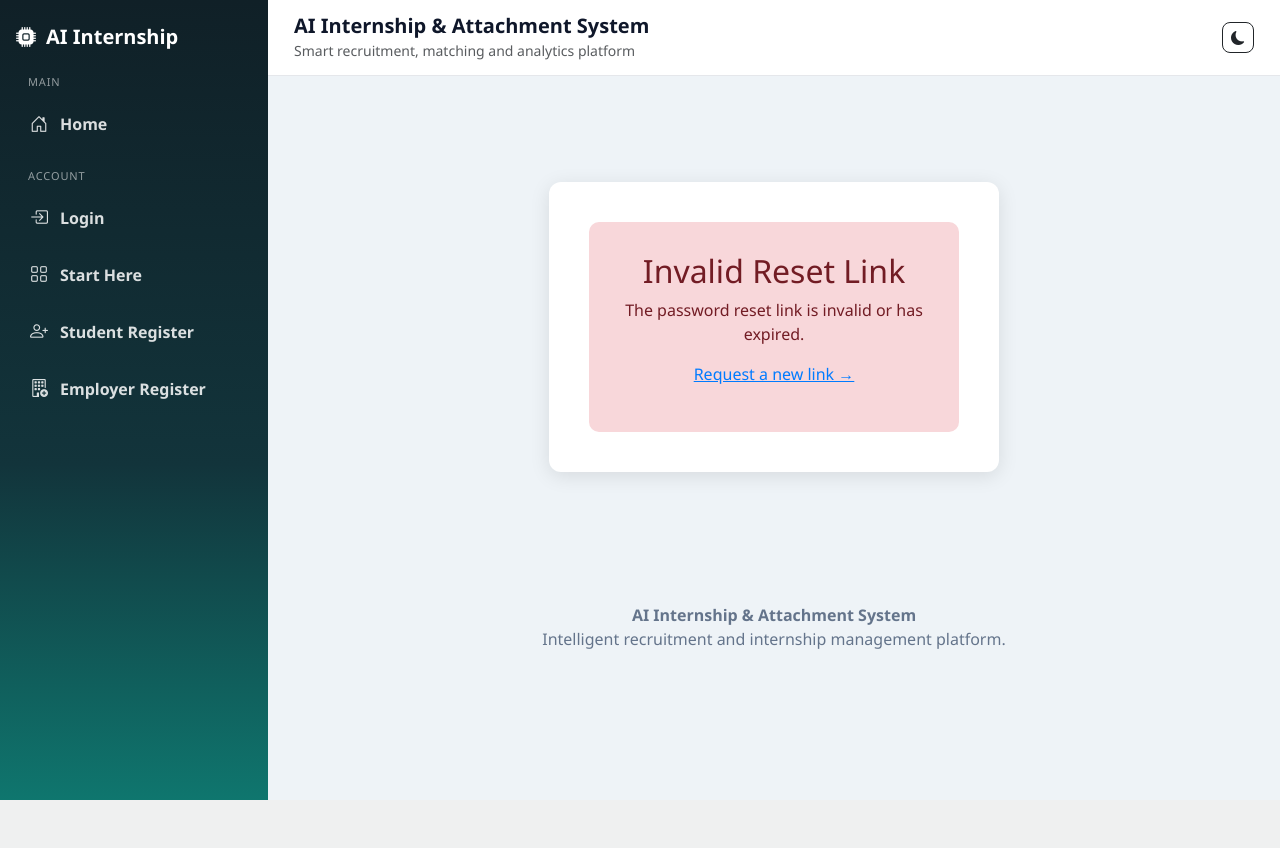
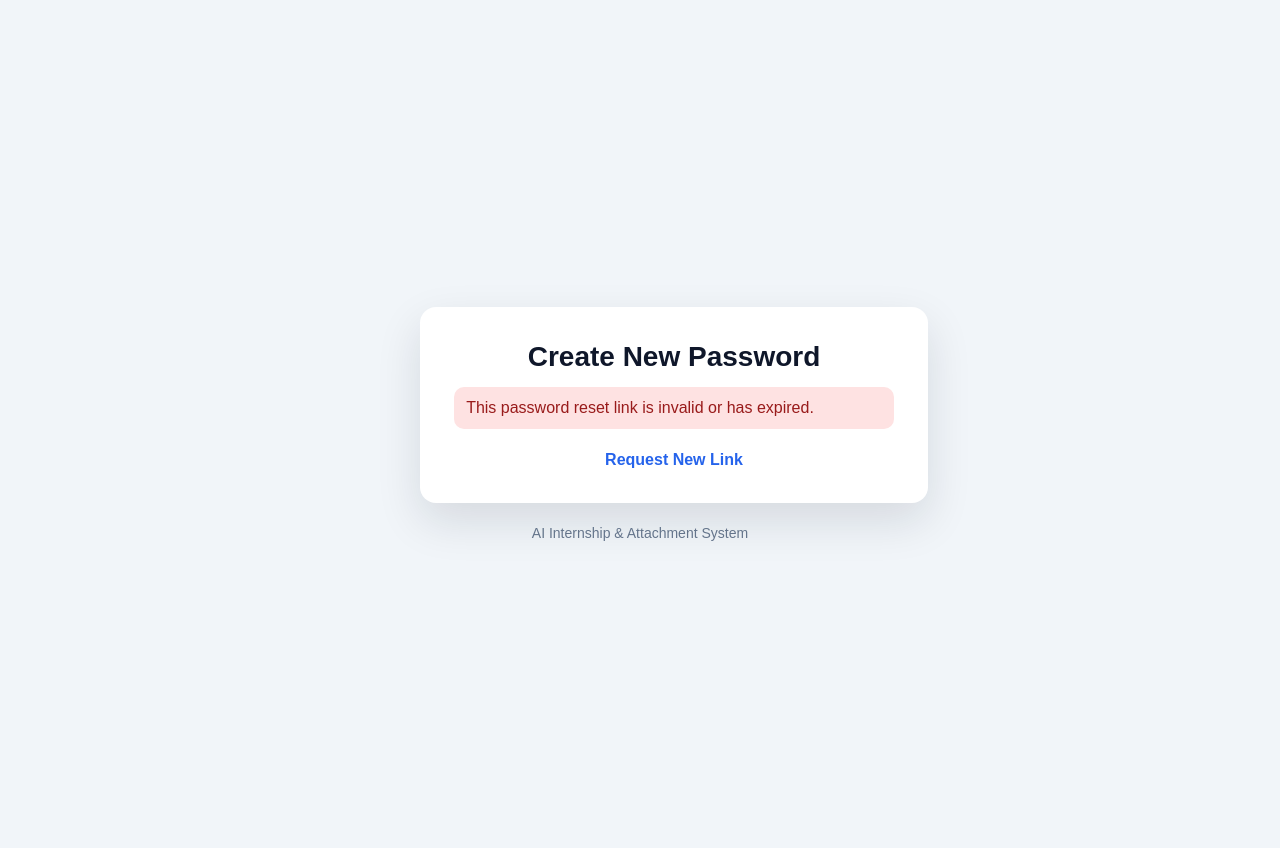
Before and after one commit to georgesultan931-bit/ai-attachment-system, a Django app: page /reset/1/1/ in a window 1280 px wide. Before the commit the page ends 800 px from the top, so only its background shows below. Run offline with Django 5.2, Linux system fonts and the light colour scheme.

```diff
--- a/templates/accounts/password_reset_confirm.html
+++ b/templates/accounts/password_reset_confirm.html
@@ -1,28 +1,169 @@
-{% extends 'base.html' %}
+<!DOCTYPE html>
+<html lang="en">
+<head>
+    <meta charset="UTF-8">
+    <title>Create New Password | AI Attachment System</title>
+    <meta name="viewport" content="width=device-width, initial-scale=1">
 
-{% block content %}
-<div style="max-width:450px; margin:80px auto; background:white; padding:40px; border-radius:12px; box-shadow:0 4px 20px rgba(0,0,0,0.1);">
-    {% if valid %}
-        <h2 style="text-align:center; margin-bottom:25px;">Create New Password</h2>
+    <style>
+        body {
+            margin: 0;
+            font-family: Arial, sans-serif;
+            background: #f1f5f9;
+            color: #0f172a;
+        }
 
-        {% if messages %}
-            {% for message in messages %}
-                <div style="background:#f8d7da; color:#721c24; padding:12px; border-radius:8px; margin-bottom:20px;">{{ message }}</div>
-            {% endfor %}
-        {% endif %}
+        .page {
+            min-height: 100vh;
+            display: flex;
+            align-items: center;
+            justify-content: center;
+            padding: 24px;
+        }
 
-        <form method="POST">
-            {% csrf_token %}
-            <input type="password" name="new_password" placeholder="New Password (min 6 characters)" required style="width:100%; padding:14px; margin:10px 0; border:1px solid #ddd; border-radius:8px;">
-            <input type="password" name="confirm_password" placeholder="Confirm Password" required style="width:100%; padding:14px; margin:10px 0; border:1px solid #ddd; border-radius:8px;">
-            <button type="submit" style="width:100%; padding:14px; background:#007bff; color:white; border:none; border-radius:8px; font-size:16px; cursor:pointer; margin-top:10px;">Reset Password</button>
-        </form>
-    {% else %}
-        <div style="text-align:center; padding:30px; background:#f8d7da; border-radius:10px;">
-            <h2 style="color:#721c24;">Invalid Reset Link</h2>
-            <p style="color:#721c24;">The password reset link is invalid or has expired.</p>
-            <p><a href="{% url 'password_reset' %}" style="color:#007bff;">Request a new link →</a></p>
+        .card {
+            width: 100%;
+            max-width: 560px;
+            background: #ffffff;
+            border-radius: 16px;
+            box-shadow: 0 18px 45px rgba(15, 23, 42, 0.12);
+            padding: 34px;
+        }
+
+        h1 {
+            text-align: center;
+            margin: 0 0 14px;
+            font-size: 28px;
+        }
+
+        p {
+            text-align: center;
+            color: #64748b;
+            line-height: 1.6;
+        }
+
+        label {
+            display: block;
+            margin: 14px 0 8px;
+            font-weight: bold;
+        }
+
+        input[type="password"] {
+            width: 100%;
+            padding: 14px;
+            border: 1px solid #cbd5e1;
+            border-radius: 10px;
+            font-size: 16px;
+            box-sizing: border-box;
+        }
+
+        button {
+            width: 100%;
+            margin-top: 20px;
+            padding: 14px;
+            border: none;
+            border-radius: 10px;
+            background: #16a34a;
+            color: white;
+            font-size: 16px;
+            font-weight: bold;
+            cursor: pointer;
+        }
+
+        button:hover {
+            background: #15803d;
+        }
+
+        .error {
+            background: #fee2e2;
+            color: #991b1b;
+            padding: 12px;
+            border-radius: 10px;
+            margin-bottom: 15px;
+        }
+
+        .link {
+            display: block;
+            text-align: center;
+            margin-top: 22px;
+            color: #2563eb;
+            text-decoration: none;
+            font-weight: bold;
+        }
+
+        .footer {
+            text-align: center;
+            margin-top: 22px;
+            color: #64748b;
+            font-size: 14px;
+        }
+    </style>
+</head>
+<body>
+<div class="page">
+    <div>
+        <div class="card">
+            <h1>Create New Password</h1>
+
+            {% if validlink %}
+                <p>Enter and confirm your new password below.</p>
+
+                {% if form.errors %}
+                    <div class="error">
+                        Please correct the errors below.
+                    </div>
+                {% endif %}
+
+                <form method="post">
+                    {% csrf_token %}
+
+                    <label for="id_new_password1">New Password</label>
+                    <input
+                        type="password"
+                        name="new_password1"
+                        id="id_new_password1"
+                        required
+                        autocomplete="new-password"
+                        placeholder="Enter new password"
+                    >
+
+                    {% if form.new_password1.errors %}
+                        <div class="error">
+                            {{ form.new_password1.errors }}
+                        </div>
+                    {% endif %}
+
+                    <label for="id_new_password2">Confirm New Password</label>
+                    <input
+                        type="password"
+                        name="new_password2"
+                        id="id_new_password2"
+                        required
+                        autocomplete="new-password"
+                        placeholder="Confirm new password"
+                    >
+
+                    {% if form.new_password2.errors %}
+                        <div class="error">
+                            {{ form.new_password2.errors }}
+                        </div>
+                    {% endif %}
+
+                    <button type="submit">Change Password</button>
+                </form>
+            {% else %}
+                <div class="error">
+                    This password reset link is invalid or has expired.
+                </div>
+
+                <a href="{% url 'password_reset' %}" class="link">Request New Link</a>
+            {% endif %}
         </div>
-    {% endif %}
+
+        <div class="footer">
+            AI Internship & Attachment System
+        </div>
+    </div>
 </div>
-{% endblock %}
+</body>
+</html>
--- a/templates/accounts/password_reset_email.html
+++ b/templates/accounts/password_reset_email.html
@@ -1,11 +1,11 @@
 Hello,
 
-You requested a password reset for your account.
+You requested a password reset for your AI Attachment System account.
 
 Click the link below to reset your password:
 
 {{ protocol }}://{{ domain }}{% url 'password_reset_confirm' uidb64=uid token=token %}
 
-If you did not request this, you can ignore this email.
+If you did not request this password reset, you can ignore this email.
 
 AI Attachment System
```
Also changed, not shown: config/settings.py (+30 -15 lines), templates/accounts/password_reset_done.html (+84 -10 lines).
